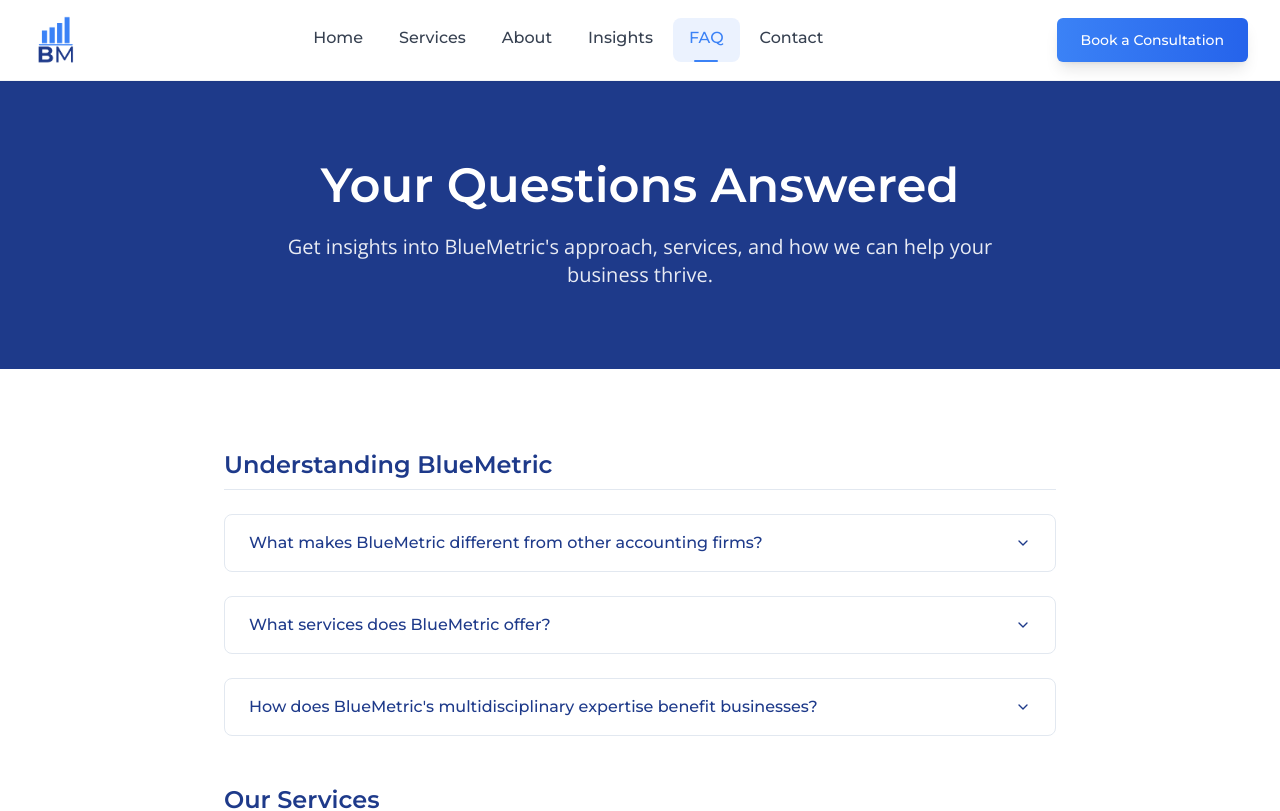
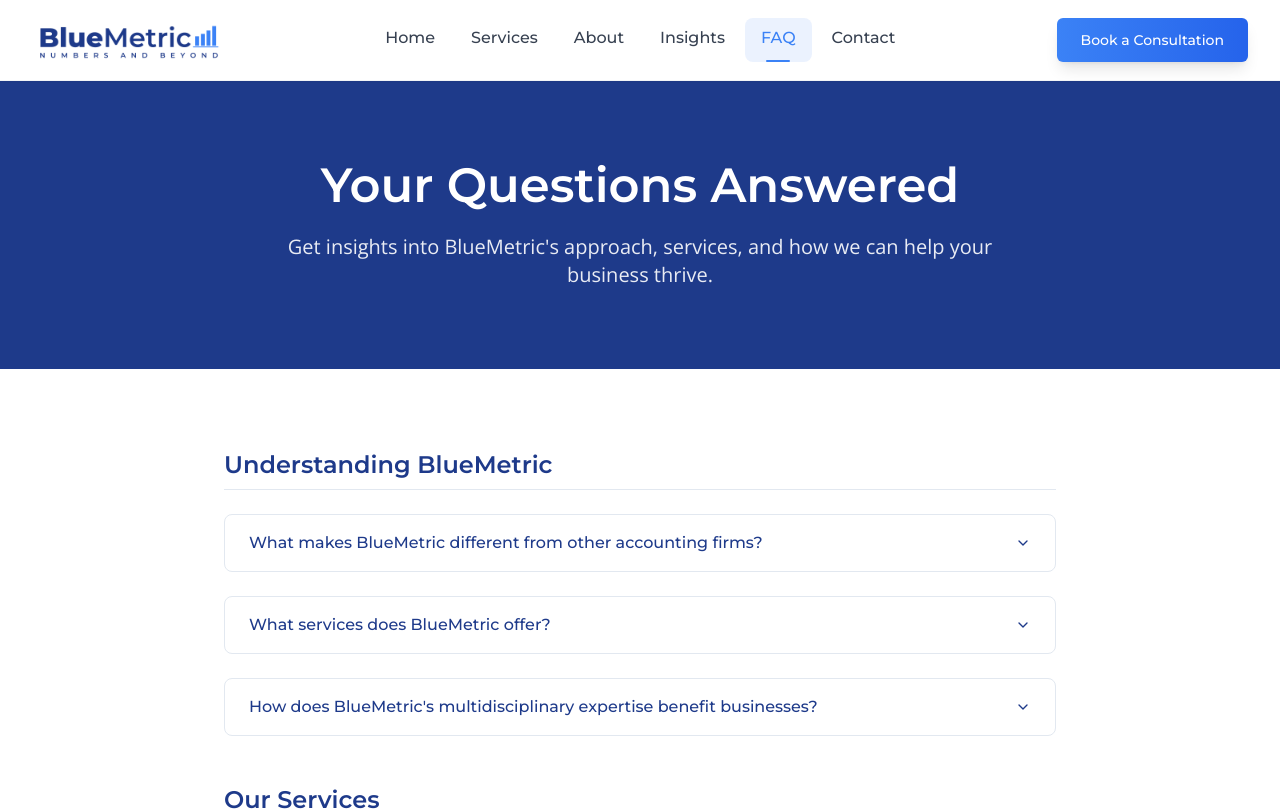
Before and after one commit to surbhispeaks/bluemetric-growth-vision, a React (Vite) app: page /faq in a window 1280 px wide. Shown: the top 811 px of the page. Built offline with nearby package versions, Linux system fonts and the light colour scheme.

Commit message:
Replace logo in navbar
Use the new BlueMetric logo in the navigation bar.

```diff
--- a/src/components/layout/Navbar.tsx
+++ b/src/components/layout/Navbar.tsx
@@ -42,7 +42,7 @@ const Navbar = () => {
         <div className="flex items-center justify-between">
           <Link to="/" className="flex items-center group">
             <img
-              src="/lovable-uploads/25b3be35-6752-421a-945e-760affb75f74.png"
+              src="/lovable-uploads/69266f11-ec98-405c-8f3e-195020c4e0ba.png"
               alt="BlueMetric Logo"
               className="h-10 md:h-12 transition-transform duration-300 group-hover:scale-105"
             />
```
Also changed, not shown: public/lovable-uploads/69266f11-ec98-405c-8f3e-195020c4e0ba.png (added).
